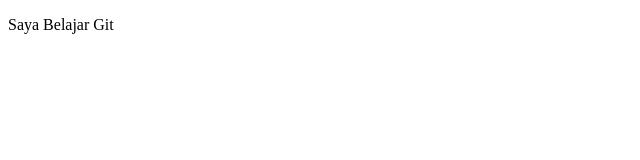
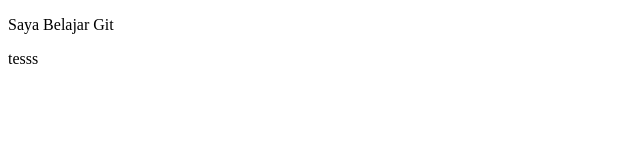
Before and after one commit to petelpop/ProjectLatihan, a plain HTML site: page index.html in a window 1280 px wide. Shown: the full height of the page, 0-640 px from the left. Drawn offline with Linux system fonts and the light colour scheme.

Commit message:
add text

```diff
--- a/index.html
+++ b/index.html
@@ -11,5 +11,7 @@
  <p>
     Saya Belajar Git
  </p>
+
+    <p> tesss </p>
 </body>
 </html>
```
